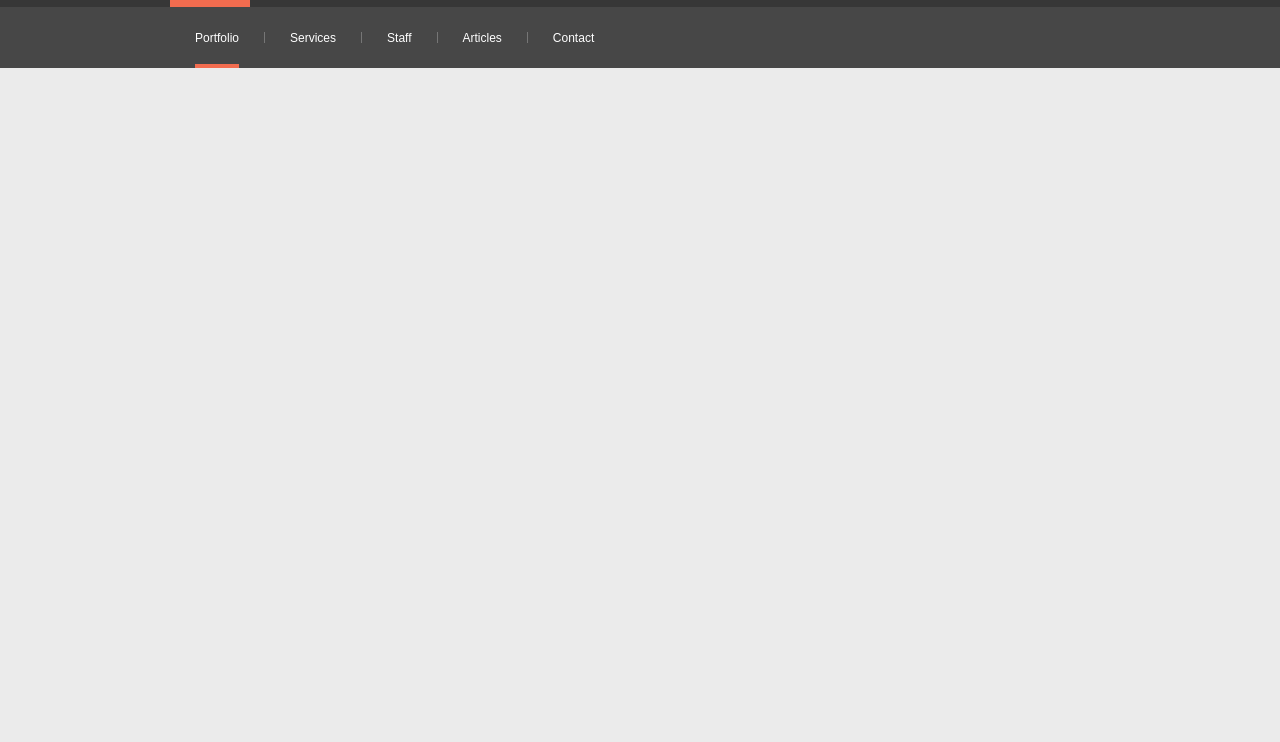
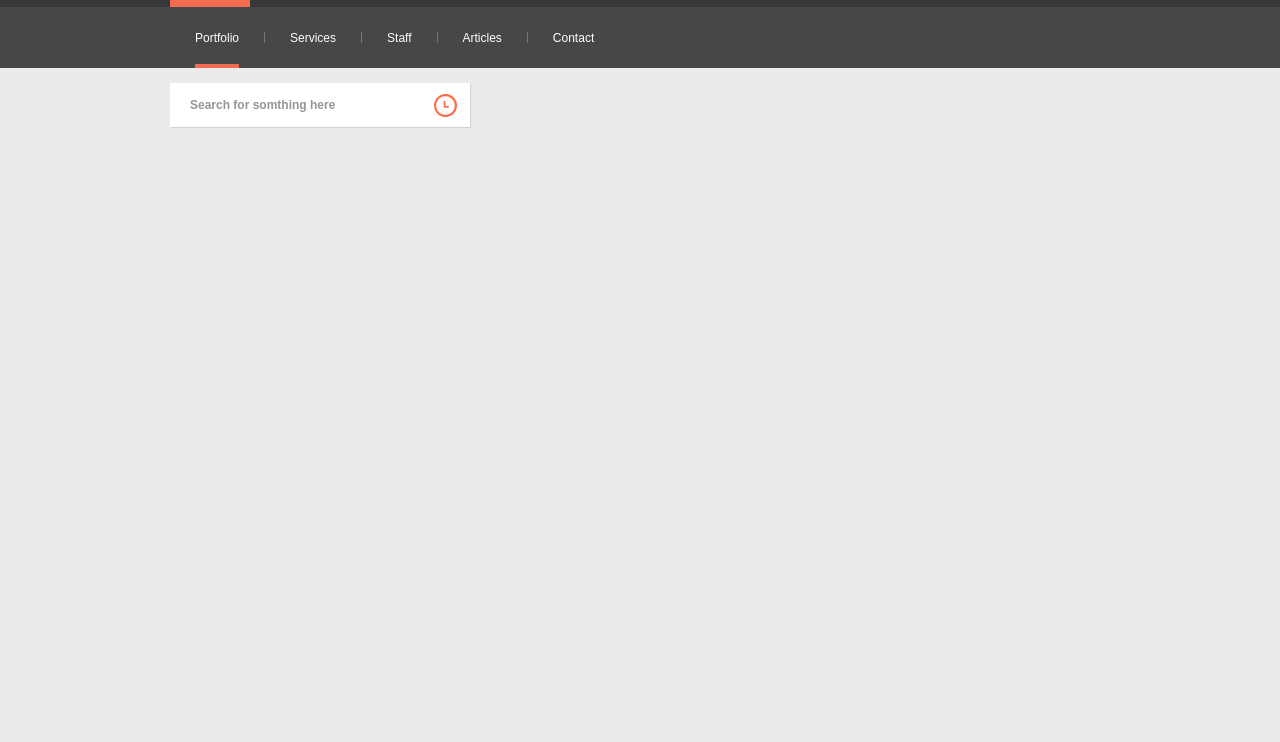
Before and after one commit to mister-savich/good-inc, a plain HTML site: page index.html in a window 1280 px wide. Shown: the part 58-800 px from the top of the page. Drawn offline with Linux system fonts and the light colour scheme.

Commit message:
Add search

```diff
--- a/index.html
+++ b/index.html
@@ -29,6 +29,15 @@
 					</ul>
 				</div>
 			</div>
+			<div class="container">
+				<div class="panel-header clearfix">
+					<div class="search-wrap left">
+						<form action="#">
+							<input class="search" type="text" placeholder="Search for somthing here">
+						</form>
+					</div>
+				</div>
+			</div>
 		</div>
 		<script src="js/jquery-1.12.1.js"></script>
 	</body>
```
